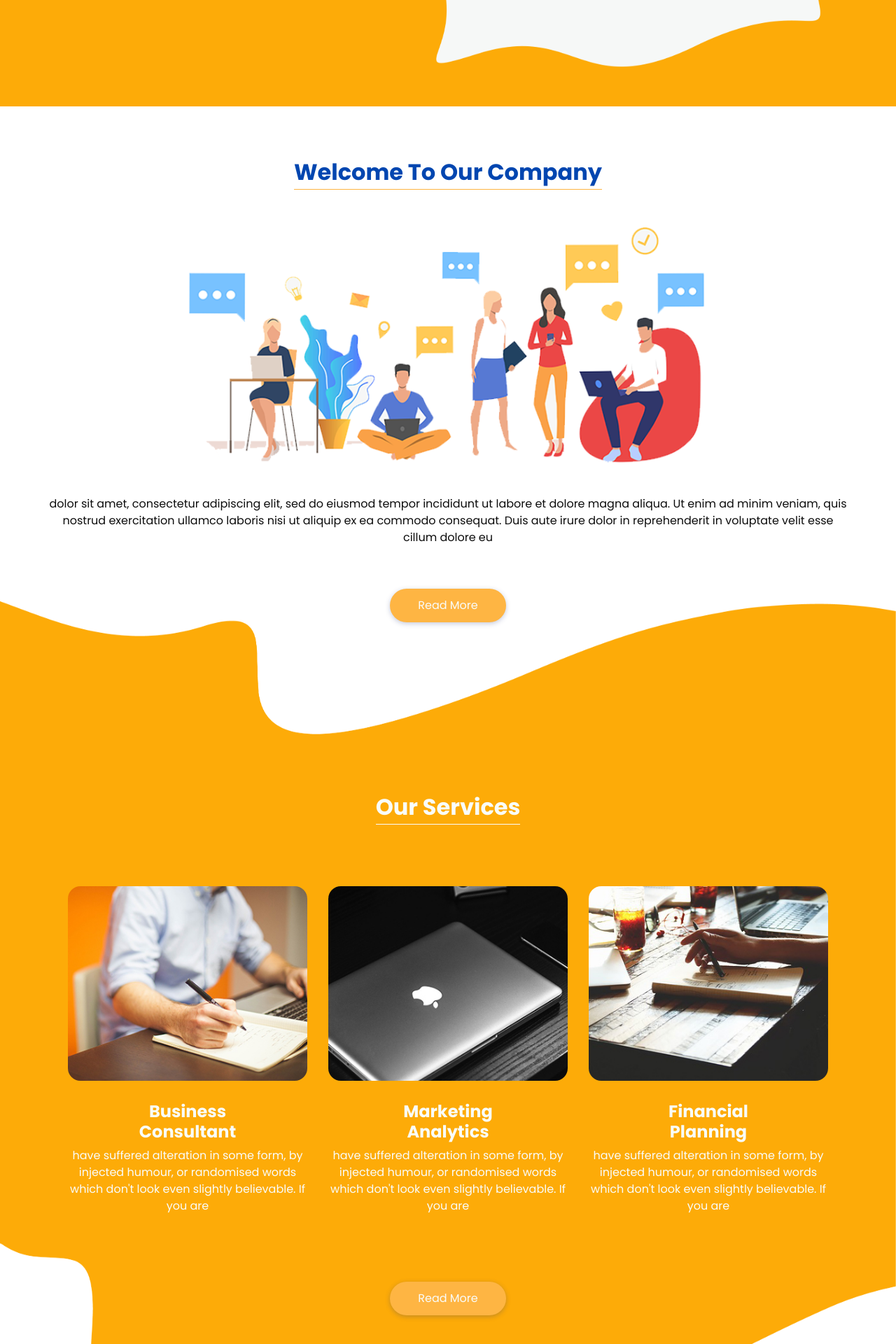
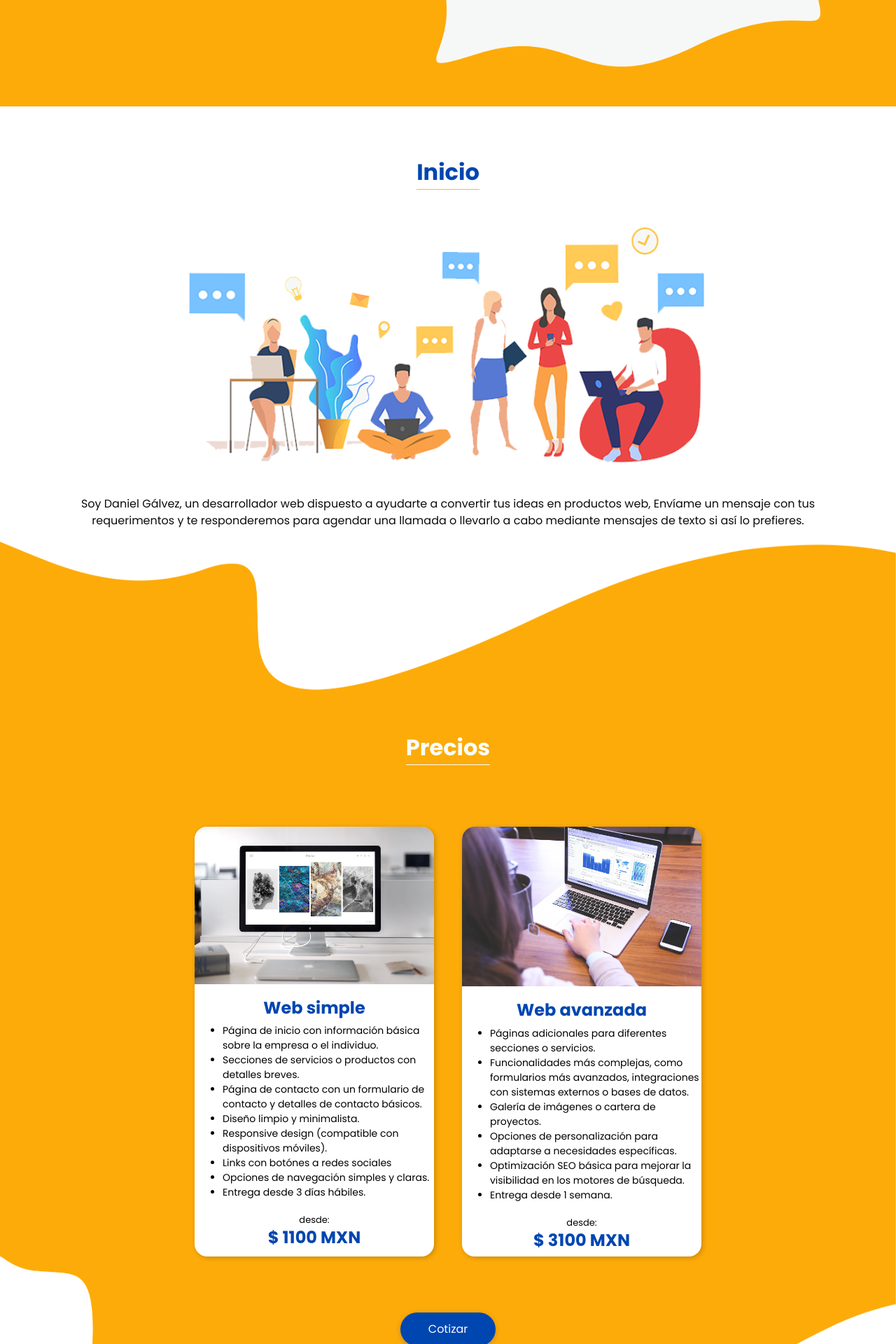
Before and after one commit to DanielHernandezGalvez/CreadorWeb, a PHP site: page / in a window 1280 px wide. Shown: the part 600-2520 px from the top of the page at 70% size. Run offline with PHP 8.4, Linux system fonts and the light colour scheme; some libraries are stand-ins or nearby versions.

Commit message:
creador web

```diff
--- a/templates/BigWing/css/style.css
+++ b/templates/BigWing/css/style.css
@@ -1,6 +1,10 @@
 :root {
   --amarillo: #fdab08;
   --azul: #0046b0;
+}
+
+html {
+  scroll-behavior: smooth;
 }
 
 body {
@@ -369,11 +373,15 @@ a:focus {
 .service_section .service_container .service_box {
   width: 30%;
   min-width: 300px;
-  margin: 35px 15px;
+  margin: 35px 20px;
+  border-radius: 18px;
+  background: #fff;
+  color: black;
+  box-shadow: 2px 2px 7px rgba(0, 0, 0, 0.2);
 }
 
 .service_section .service_container .service_box .img-box {
-  border-radius: 18px;
+  border-radius: 18px 18px 0 0;
   overflow: hidden;
 }
 
@@ -382,7 +390,7 @@ a:focus {
 }
 
 .service_section .service_container .service_box .detail-box {
-  margin-top: 30px;
+  margin-top: 20px;
 }
 
 .service_section .service_container .service_box .detail-box h4 {
@@ -756,3 +764,36 @@ a:focus {
 
 /* end footer section*/
 /*# sourceMappingURL=style.css.map */
+
+/* Adaptative */
+
+.btn {
+  background: var(--azul) !important;
+}
+
+.btn:hover {
+  color: "fff" !important;
+  background: var(--amarillo);
+}
+
+.desde {
+  font-size: 13px;
+  font-weight: 300;
+}
+
+.lista-servicios {
+  text-align: start;
+  font-size: 14px;
+}
+
+.title-h4 {
+  color: var(--azul);
+}
+
+.iconos {
+  transition: 0.4s;
+}
+
+.iconos:hover {
+  transform: scale(1.2) !important;
+}
--- a/templates/BigWing/index.html
+++ b/templates/BigWing/index.html
@@ -43,7 +43,7 @@
             <nav class="navbar navbar-expand-lg custom_nav-container ">
               <a class="navbar-brand" href="index.html">
                 <span >
-                  CreadorWeb
+                  Creador<span class="span-action">Web</span>
                 </span>
               </a>
               <button class="navbar-toggler" type="button" data-toggle="collapse" data-target="#navbarSupportedContent" aria-controls="navbarSupportedContent" aria-expanded="false" aria-label="Toggle navigation">
@@ -63,7 +63,7 @@
                       <a class="nav-link" href="service.html">Precios </a>
                     </li>
                     <li class="nav-item">
-                      <a class="nav-link" href="contact.html">Contact</a>
+                      <a class="nav-link" href="contact.html">Contacto</a>
                     </li>
 
                 </div>
@@ -92,7 +92,7 @@
                     </p>
                     <div class="btn-box">
                       <a href="" class="btn-1">
-                        Read More
+                        Contactar
                       </a>
                     </div>
                   </div>
@@ -122,7 +122,7 @@
     <div class="container">
       <div class="custom_heading-container">
         <h2 class="span-action">
-          Welcome To Our Company
+          Inicio
         </h2>
       </div>
       <div class="layout_padding2">
@@ -131,16 +131,16 @@
         </div>
         <div class="detail-box">
           <p>
-            dolor sit amet, consectetur adipiscing elit, sed do eiusmod tempor incididunt ut labore et dolore magna
-            aliqua.
-            Ut enim ad minim veniam, quis nostrud exercitation ullamco laboris nisi ut aliquip ex ea commodo consequat.
-            Duis
-            aute irure dolor in reprehenderit in voluptate velit esse cillum dolore eu
+            Soy Daniel Gálvez, un desarrollador web dispuesto a ayudarte a convertir tus
+            ideas en productos web, Envíame un mensaje con tus requerimentos
+            y te responderemos para agendar una llamada o llevarlo a cabo
+            mediante mensajes de texto si así lo prefieres.
+
           </p>
-          <div>
-            <a href="">
+          <div class="mb-5">
+            <!-- <a href="#contact" class="btn">
               Read More
-            </a>
+            </a> -->
           </div>
         </div>
       </div>
@@ -155,7 +155,7 @@
     <div class="container">
       <div class="custom_heading-container">
         <h2>
-          Our Services
+          Precios
         </h2>
       </div>
       <div class="service_container layout_padding2">
@@ -164,14 +164,29 @@
             <img src="images/s-1.jpg" alt=""/>
           </div>
           <div class="detail-box">
-            <h4>
-              Business <br/>
-              Consultant
+            <h4 class="title-h4">
+              Web simple
+
             </h4>
-            <p>
-              have suffered alteration in some form, by injected humour, or randomised words which don&#39;t look even
-              slightly believable. If you are
-            </p>
+         <!--  <p>
+              Web básica y funcional, adecuada
+               para proyectos más pequeños o para aquellos que desean una presencia
+               en línea sencilla.
+            </p>-->
+            <ul class="lista-servicios">
+              <li>Página de inicio con información básica sobre la empresa o el individuo.</li>
+              <li>Secciones de servicios o productos con detalles breves.</li>
+              <li>Página de contacto con un formulario de contacto y detalles de contacto básicos.</li>
+              <li>Diseño limpio y minimalista.</li>
+              <li>Responsive design (compatible con dispositivos móviles).</li>
+              <li>Links con botónes a redes sociales</li>
+              <li>Opciones de navegación simples y claras.</li>
+              <li>Entrega desde 3 días hábiles.</li>
+            </ul>
+            <span class="desde">desde: </span>
+            <h4 class="title-h4">
+               $ 1100 MXN
+            </h4>
           </div>
         </div>
         <div class="service_box">
@@ -179,42 +194,40 @@
             <img src="images/s-2.jpg" alt=""/>
           </div>
           <div class="detail-box">
-            <h4>
-              Marketing <br/>
-              Analytics
+            <h4 class="title-h4">
+              Web avanzada
             </h4>
+            <!--
             <p>
-              have suffered alteration in some form, by injected humour, or randomised words which don&#39;t look even
-              slightly believable. If you are
-            </p>
+              La web avanzada es una página web más completa y robusta, ideal para
+               empresas o proyectos que requieren funcionalidades adicionales.
+               Estas páginas web pueden incluir:
+            </p>-->
+            <ul class="lista-servicios">
+              <li>Páginas adicionales para diferentes secciones o servicios.</li>
+              <li>Funcionalidades más complejas, como formularios más avanzados, integraciones con sistemas externos o bases de datos.</li>
+              <li>Galería de imágenes o cartera de proyectos.</li>
+              <li>Opciones de personalización para adaptarse a necesidades específicas.</li>
+              <li>Optimización SEO básica para mejorar la visibilidad en los motores de búsqueda.</li>
+              <li>Entrega desde 1 semana.</li>
+            </ul>
+            <span class="desde">desde: </span>
+            <h4 class="title-h4">
+               $ 3100 MXN
+            </h4>
           </div>
         </div>
-        <div class="service_box">
-          <div class="img-box">
-            <img src="images/s-3.jpg" alt=""/>
-          </div>
-          <div class="detail-box">
-            <h4>
-              Financial <br/>
-              Planning
-            </h4>
-            <p>
-              have suffered alteration in some form, by injected humour, or randomised words which don&#39;t look even
-              slightly believable. If you are
-            </p>
-          </div>
-        </div>
+
       </div>
-      <div>
-        <a href="">
-          Read More
+        <a href="#contact" class="btn">
+          Cotizar
         </a>
-      </div>
     </div>
   </section>
 
   <!-- end service section -->
   <!--problem section -->
+  <!--
   <section class="problem_section layout_padding">
     <div class="container">
       <div class="custom_heading-container">
@@ -241,8 +254,9 @@
 
     </div>
   </section>
+  -->
   <!-- end problem section -->
-  <!-- why section -->
+  <!-- why section
 
   <section class="why_section layout_padding">
     <div class="container">
@@ -314,10 +328,10 @@
     </div>
   </section>
 
-
+-->
   <!-- end why section -->
 
-  <!-- client section -->
+  <!-- client section
   <section class="client_section layout_padding">
     <div class="container">
       <h2 class="span-action">
@@ -414,46 +428,43 @@
 
     </div>
   </section>
+  -->
   <!-- end client section -->
+
+
   <!-- contact section -->
-  <section class="contact_section layout_padding">
+  <section class="contact_section layout_padding" id="contact">
     <div class="container contact_heading">
       <h2 class="span-action">
-        Contact Us
+        Contácto
       </h2>
       <p>
-        psum dolor sit amet, consectetur adipiscing elit, sed do eiusmod tempor
+        Comenta que plan te gustaría desarrollar y nos pondremos en contacto contigo
       </p>
     </div>
     <div class="container">
       <form id="form">
         <div class="form-row">
           <div class="form-group col-md-6">
-            <label for="inputName4">Name</label>
+            <label for="inputName4">Nombre</label>
             <input type="text" class="form-control" id="inputName4"/>
           </div>
           <div class="form-group col-md-6">
             <label for="inputEmail4">Email</label>
             <input type="email" class="form-control" id="inputEmail4"/>
           </div>
-
         </div>
         <div class="form-row">
-
-
-
         </div>
         <div class="form-group">
-          <label for="inputMessage">Message</label>
+          <label for="inputMessage">Mensaje</label>
           <input type="text" class="form-control" id="inputMessage" placeholder=""/>
         </div>
     </div>
-
     <div class="d-flex justify-content-center">
-      <button type="submit" id="sendEmail" class="btn-box">Send</button>
+      <button type="submit" id="sendEmail" class="btn">Enviar</button>
     </div>
     </form>
-
   </section>
 
 
@@ -461,41 +472,28 @@
   <div class="footer_bg">
     <!-- info section -->
     <section class="info_section layout_padding2-bottom">
-
       <div class="container info_content">
-
-
-
-
         <div class="d-flex flex-column flex-lg-row justify-content-between align-items-center align-items-lg-baseline">
           <div class="social-box">
-            <a href="">
-              <img src="images/fb.png" alt=""/>
+            <a href="https://www.facebook.com/profile.php?id=100094863716753&mibextid=b06tZ0" target="_blank" class="mx-3 ">
+              <img class="iconos" src="images/fb.png" alt=""/>
             </a>
-
-            <a href="">
-              <img src="images/twitter.png" alt=""/>
+            <a href="mailto:creadorweb.contacto@gmail.com" class="mx-3 ">
+              <img class="iconos" src="images/correo.png" alt=""/>
             </a>
-            <a href="">
-              <img src="images/linkedin1.png" alt=""/>
-            </a>
-            <a href="">
-              <img src="images/instagram1.png" alt=""/>
+            <a href="https://wa.link/5jsfj2" class="mx-3 ">
+              <img class="iconos" src="images/cel.png" target="_blank" alt=""/>
             </a>
           </div>
-
         </div>
       </div>
-
     </section>
-
     <!-- end info_section -->
 
     <!-- footer section -->
     <section class="container-fluid footer_section">
       <p>
-        © 2023 Todos los derechos reservados por Daniel Gálvez
-
+        © 2023 Todos los derechos reservados por <b>CreadorWeb</b>
       </p>
     </section>
     <!-- footer section -->
```
Also changed, not shown: templates/BigWing/images/PNG/footer_2.png (deleted), templates/BigWing/images/cel.png (added), templates/BigWing/images/correo.png (added), templates/BigWing/images/mail.png (added), templates/BigWing/images/s-1.jpg, templates/BigWing/images/s-2.jpg, templates/BigWing/images/s-3.jpg, templates/BigWing/images/whats.png (added).
